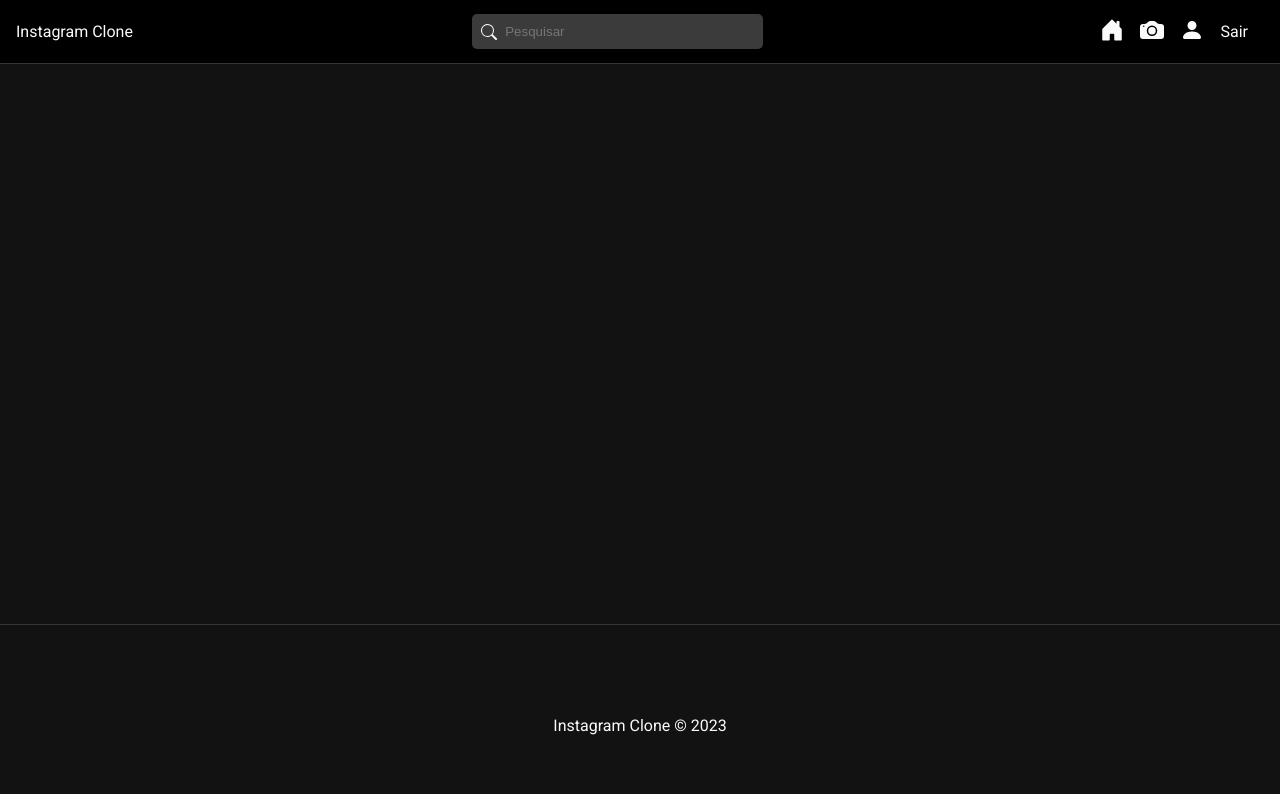
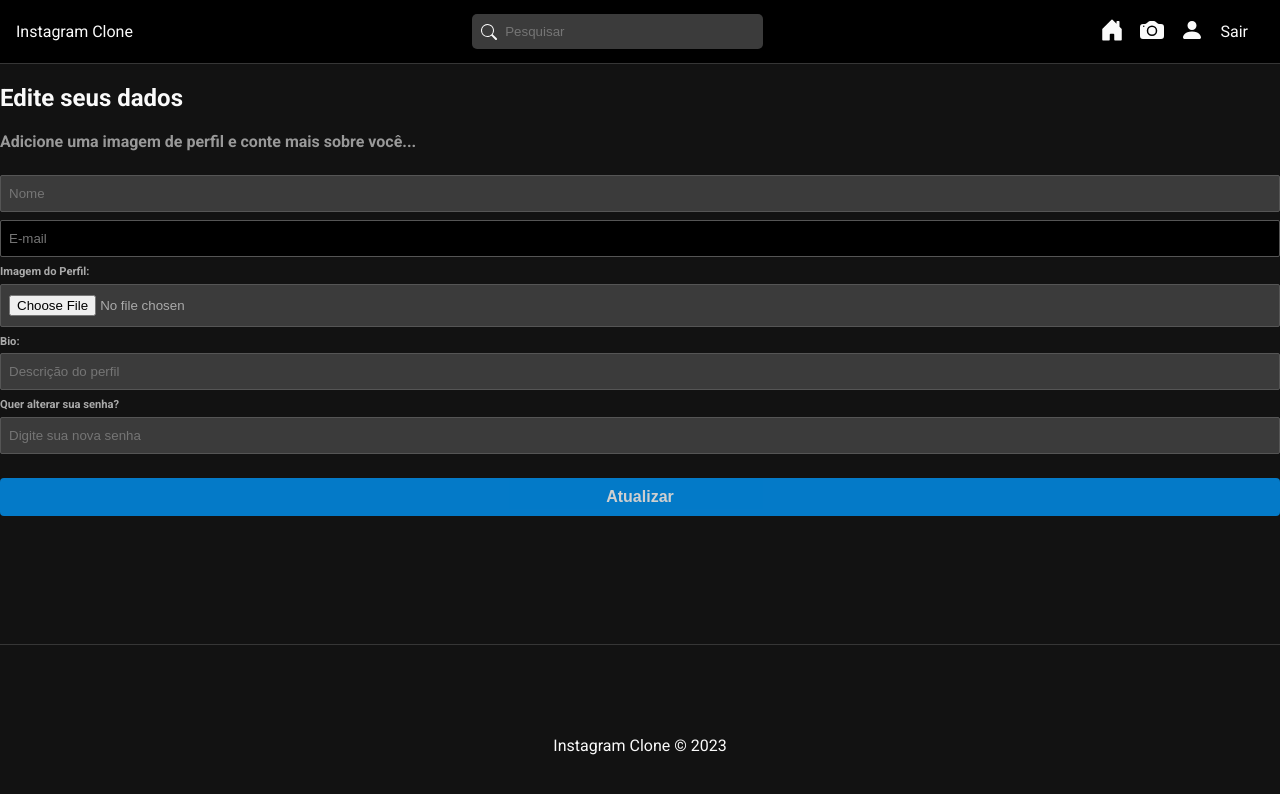
Before and after one commit to Filipe-Bacof/insta-web, a React (Vite) app: page /profile in a window 1280 px wide. Shown: the top 794 px of the page. Built offline with nearby package versions, Linux system fonts and the light colour scheme; sample sign-in values are in the browser's storage.

Commit message:
html pagina de edição de perfil

```diff
--- a/src/App.jsx
+++ b/src/App.jsx
@@ -14,6 +14,7 @@
 import Home from './pages/Home/Home';
 import Login from './pages/Auth/Login';
 import Register from './pages/Auth/Register';
+import EditProfile from './pages/EditProfile/EditProfile';
 
 function App() {
   const {auth, loading} = useAuth();
@@ -29,6 +30,7 @@
           <div className="container">
             <Routes>
               <Route path="/" element={auth ? <Home /> : <Navigate to="/login" />} />
+              <Route path="/profile" element={auth ? <EditProfile /> : <Navigate to="/login" />} />
               <Route path="/login" element={!auth ? <Login /> : <Navigate to="/" />} />
               <Route path="/register" element={!auth ? <Register /> : <Navigate to="/" />} />
             </Routes>
--- /dev/null
+++ b/src/pages/EditProfile/EditProfile.jsx
@@ -0,0 +1,35 @@
+import "./EditProfile.css";
+
+const EditProfile = () => {
+    const handleSubmit = (e) => {
+        e.preventDefault();
+    }
+
+
+  return (
+    <div id="edit-profile">
+        <h2>Edite seus dados</h2>
+        <p className="subtitle">Adicione uma imagem de perfil e conte mais sobre você...</p>
+        {/* Preview da imagem */}
+        <form onSubmit={handleSubmit}>
+            <input type="text" placeholder="Nome" />
+            <input type="email" placeholder="E-mail" disabled />
+            <label>
+                <span>Imagem do Perfil:</span>
+                <input type="file" />
+            </label>
+            <label>
+                <span>Bio:</span>
+                <input type="text" placeholder="Descrição do perfil" />
+            </label>
+            <label>
+                <span>Quer alterar sua senha?</span>
+                <input type="password" placeholder="Digite sua nova senha" />
+            </label>
+            <input type="submit" value="Atualizar" />
+        </form>
+    </div>
+  )
+}
+
+export default EditProfile
```
Also changed, not shown: src/pages/EditProfile/EditProfile.css (added).
